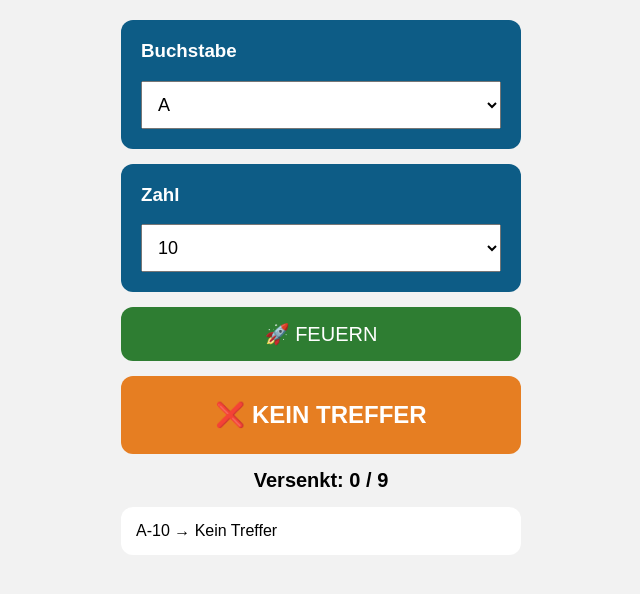
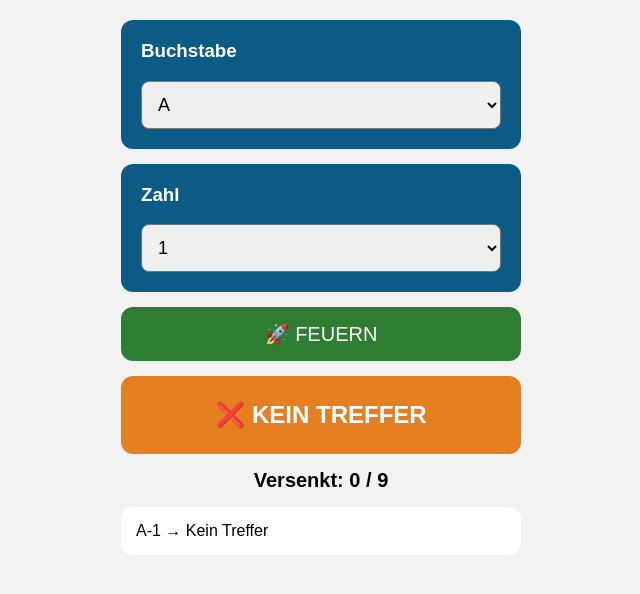
Before and after one commit to florian78987/Schiffe-versenken, a plain HTML site: page index.html in a window 1280 px wide. Both pictures are taken after a click on the button "🚀 FEUERN". Shown: the whole page, without its empty margins (319-959 px from the left). Drawn offline with Linux system fonts and the light colour scheme.

Commit message:
Letter in row index.html

```diff
--- a/index.html
+++ b/index.html
@@ -34,6 +34,7 @@ select{
     width:100%;
     padding:12px;
     font-size:18px;
+    border-radius:8px;
 }
 
 button{
@@ -47,6 +48,10 @@ button{
     cursor:pointer;
 }
 
+button:hover{
+    background:#256628;
+}
+
 .info{
     margin-top:15px;
     background:#e67e22;
@@ -58,20 +63,20 @@ button{
     font-weight:bold;
 }
 
+.stats{
+    text-align:center;
+    margin-top:15px;
+    font-size:20px;
+    font-weight:bold;
+}
+
 .log{
     background:white;
     margin-top:15px;
     padding:15px;
     border-radius:12px;
     max-height:250px;
-    overflow:auto;
-}
-
-.stats{
-    text-align:center;
-    margin-top:15px;
-    font-size:20px;
-    font-weight:bold;
+    overflow-y:auto;
 }
 </style>
 </head>
@@ -105,17 +110,20 @@ button{
 
 <script>
 
+// Buchstaben A-Z
 const letters = [
-"A","I","T","J","B","U","K","L","C","V",
-"D","M","E","W","X","O","P","Y","F","Q",
-"Z","G","R","H","S"
+"A","B","C","D","E","F","G","H","I","J",
+"K","L","M","N","O","P","Q","R","S","T",
+"U","V","W","X","Y","Z"
 ];
 
-const numbers = [
-10,1,9,11,2,20,3,12,21,14,4,18,22,5,
-23,13,24,6,15,25,7,16,17,26,19
-];
+// Zahlen 1-26
+const numbers = [];
+for(let i = 1; i <= 26; i++){
+    numbers.push(i);
+}
 
+// Schiffe
 const ships = {
     1:["B-21","B-14"],
     2:["M-9","M-11","M-2","M-20"],
@@ -134,14 +142,19 @@ const sunkShips = [];
 const letterSelect = document.getElementById("letter");
 const numberSelect = document.getElementById("number");
 
+// Dropdown füllen
 letters.forEach(letter => {
-    letterSelect.innerHTML +=
-    `<option value="${letter}">${letter}</option>`;
+    const option = document.createElement("option");
+    option.value = letter;
+    option.textContent = letter;
+    letterSelect.appendChild(option);
 });
 
 numbers.forEach(number => {
-    numberSelect.innerHTML +=
-    `<option value="${number}">${number}</option>`;
+    const option = document.createElement("option");
+    option.value = number;
+    option.textContent = number;
+    numberSelect.appendChild(option);
 });
 
 function fire(){
@@ -167,11 +180,11 @@ function fire(){
 
             let sunk = true;
 
-            ship.forEach(pos=>{
+            for(const pos of ship){
                 if(!hits.includes(pos)){
                     sunk = false;
                 }
-            });
+            }
 
             if(sunk){
 
@@ -188,7 +201,7 @@ function fire(){
                     "🎯 TREFFER!";
             }
 
-            document.getElementById("sunkCount").innerHTML =
+            document.getElementById("sunkCount").textContent =
                 sunkShips.length;
 
             document.getElementById("log").innerHTML =
@@ -208,7 +221,6 @@ function fire(){
         shot + " → Kein Treffer<br>" +
         document.getElementById("log").innerHTML;
 }
-
 </script>
 
 </body>
```
Lines whose indentation alone changed are shown as unchanged.
